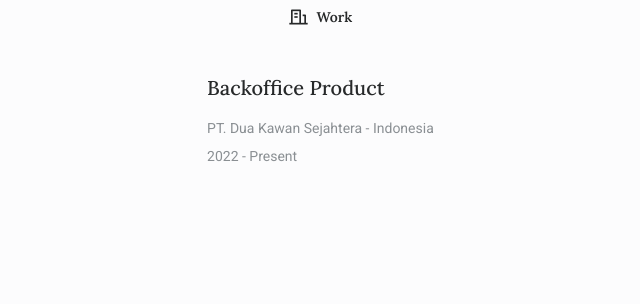
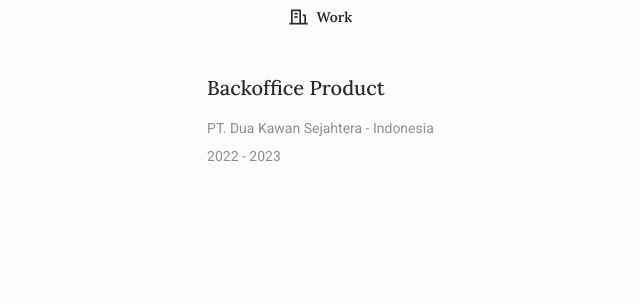
Before and after one commit to Zortagon/tiarasyahip.github.io, a plain HTML site: page index.html in a window 1280 px wide. Shown: the part 1997-2301 px from the top of the page, 568-1208 px from the left. Drawn offline with nearby package versions, Linux system fonts and the light colour scheme.

Commit message:
Merubah tahun kerja pada work qualification

```diff
--- a/index.html
+++ b/index.html
@@ -316,7 +316,7 @@
                             </h3>
 
                             <span class="qualification__country">PT. Dua Kawan Sejahtera - Indonesia</span>
-                            <span class="qualification__year">2022 - Present</span>
+                            <span class="qualification__year">2022 - 2023</span>
                         </div>
                     </div>
                 </div>
```
